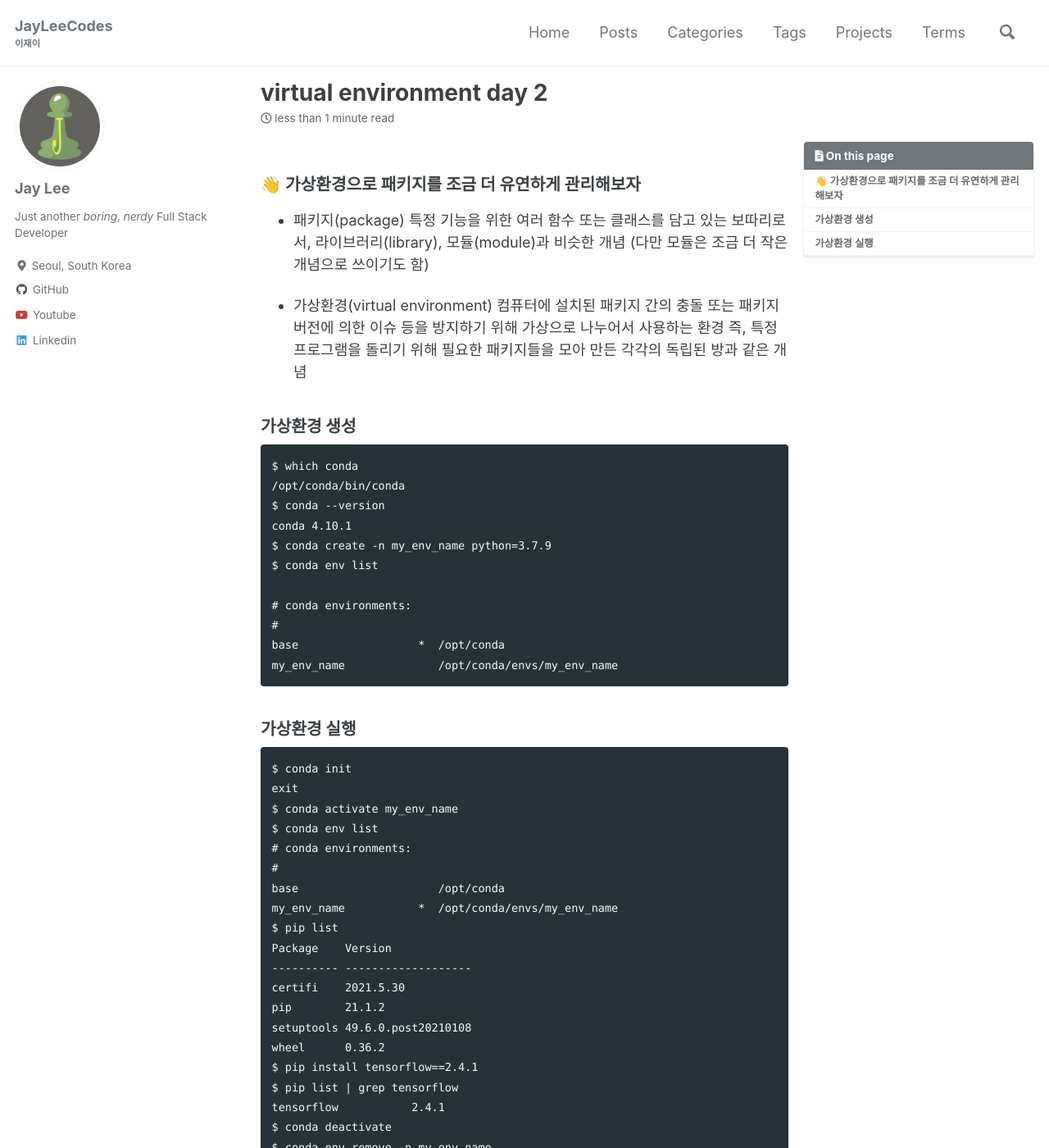
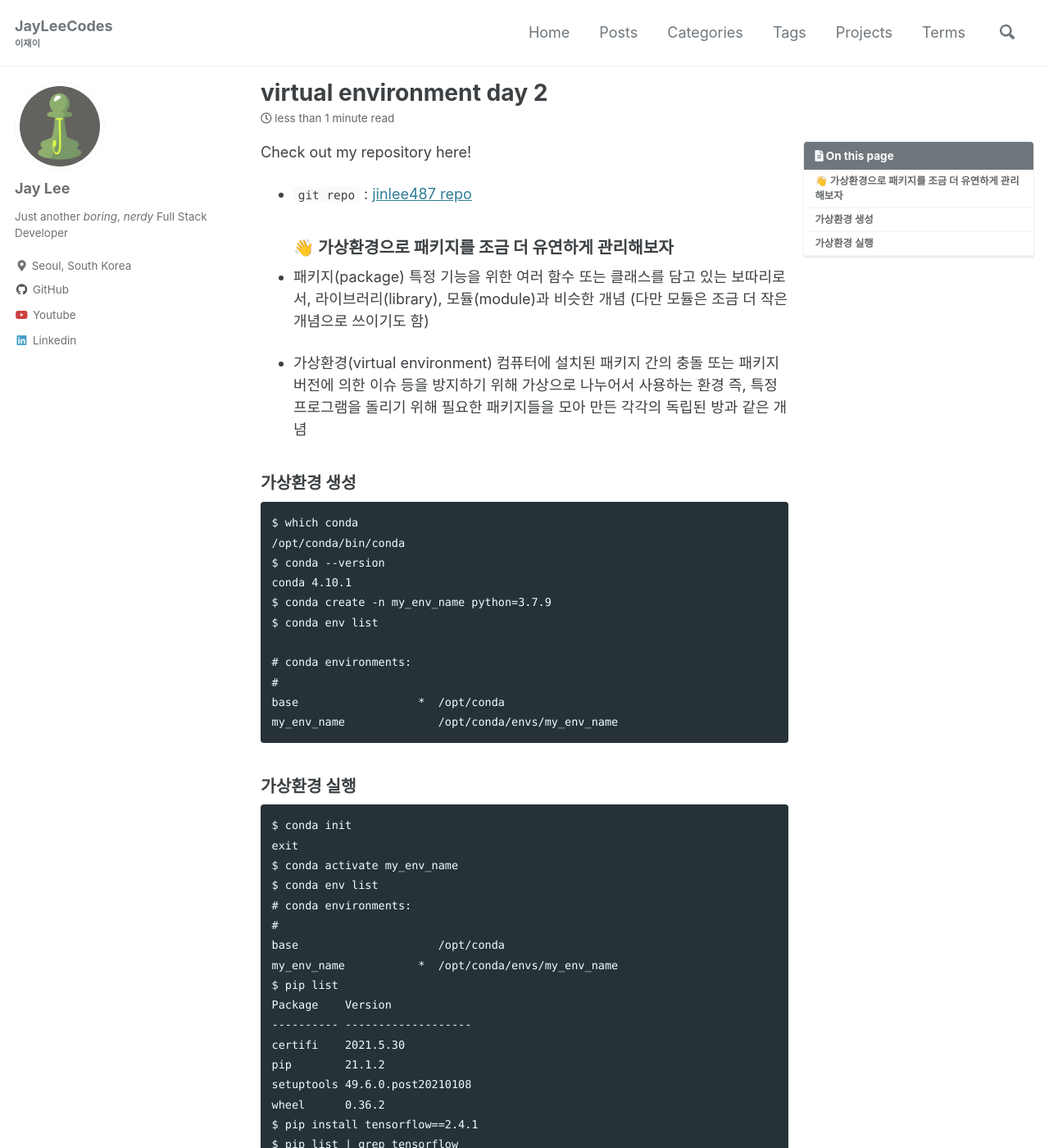
Before and after one commit to jinlee487/jinlee487.github.io, a Jekyll site: the page built from _posts/2021-06-28-aiffel-second-post.md, in a window 1280 px wide and 1400 px high. Shown: the whole window at 82% size. Built offline with Jekyll 4.4.1, drawn with Linux system fonts in a browser that asks for light colours; cached includes are drawn as plain includes; comment, search, counter and statistics services are not loaded; some of the changed text lies outside the part shown.

Commit message:
aiffel posting 3

```diff
--- a/_posts/2021-06-28-aiffel-second-post.md
+++ b/_posts/2021-06-28-aiffel-second-post.md
@@ -13,7 +13,8 @@ last_modified_at: 2021-06-28T17:06:00Z
 ---
 
 
-
+Check out my repository here!
+- `git repo` : [jinlee487 repo](https://github.com/jinlee487/python_exercises/tree/turtle_graphics)
 ### 👋 가상환경으로 패키지를 조금 더 유연하게 관리해보자
 
 - 패키지(package) 특정 기능을 위한 여러 함수 또는 클래스를 담고 있는 보따리로서, 라이브러리(library), 모듈(module)과 비슷한 개념 (다만 모듈은 조금 더 작은 개념으로 쓰이기도 함)
```
Also changed, not shown: other parts of _posts/2021-06-28-aiffel-second-post.md (+0 -2 lines).
